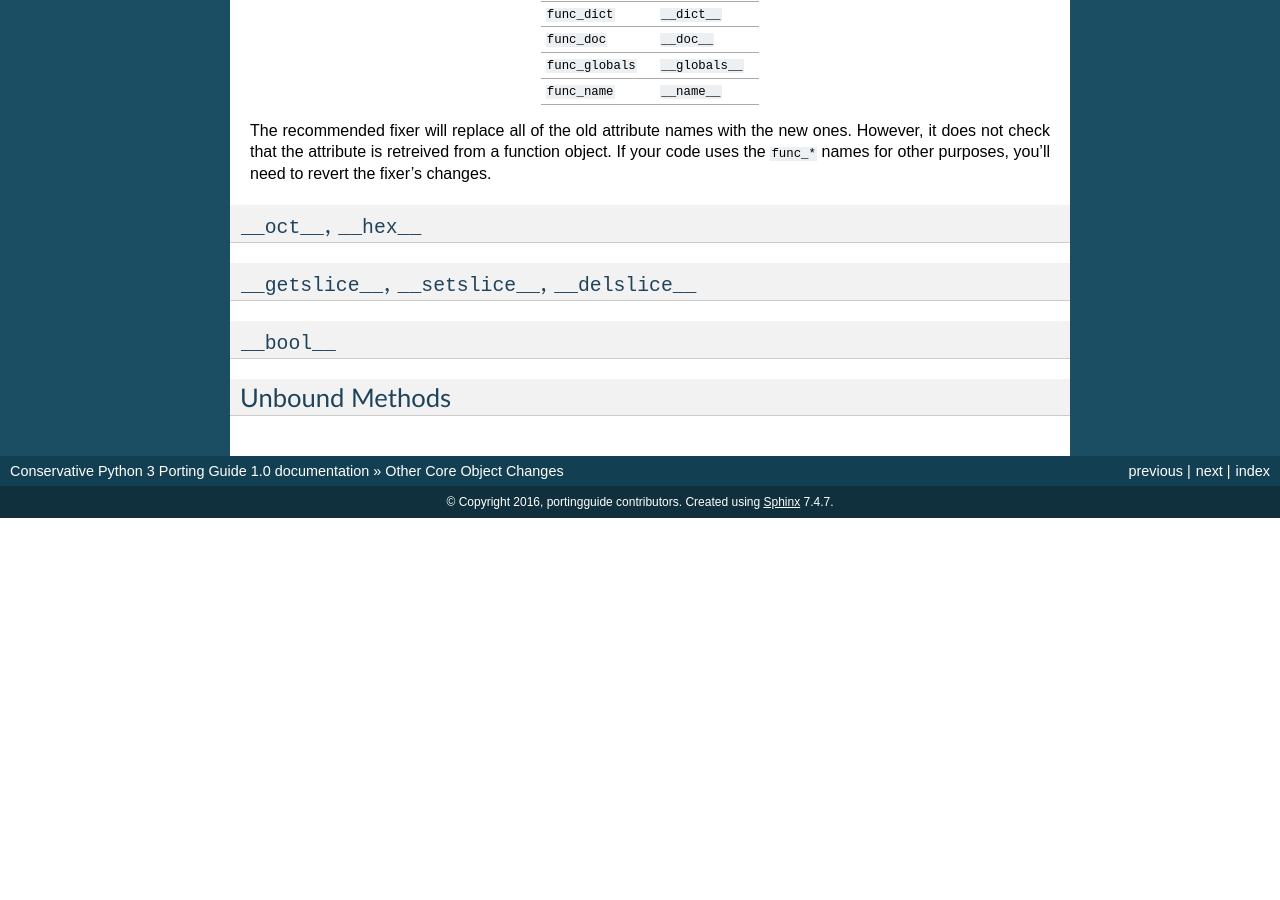
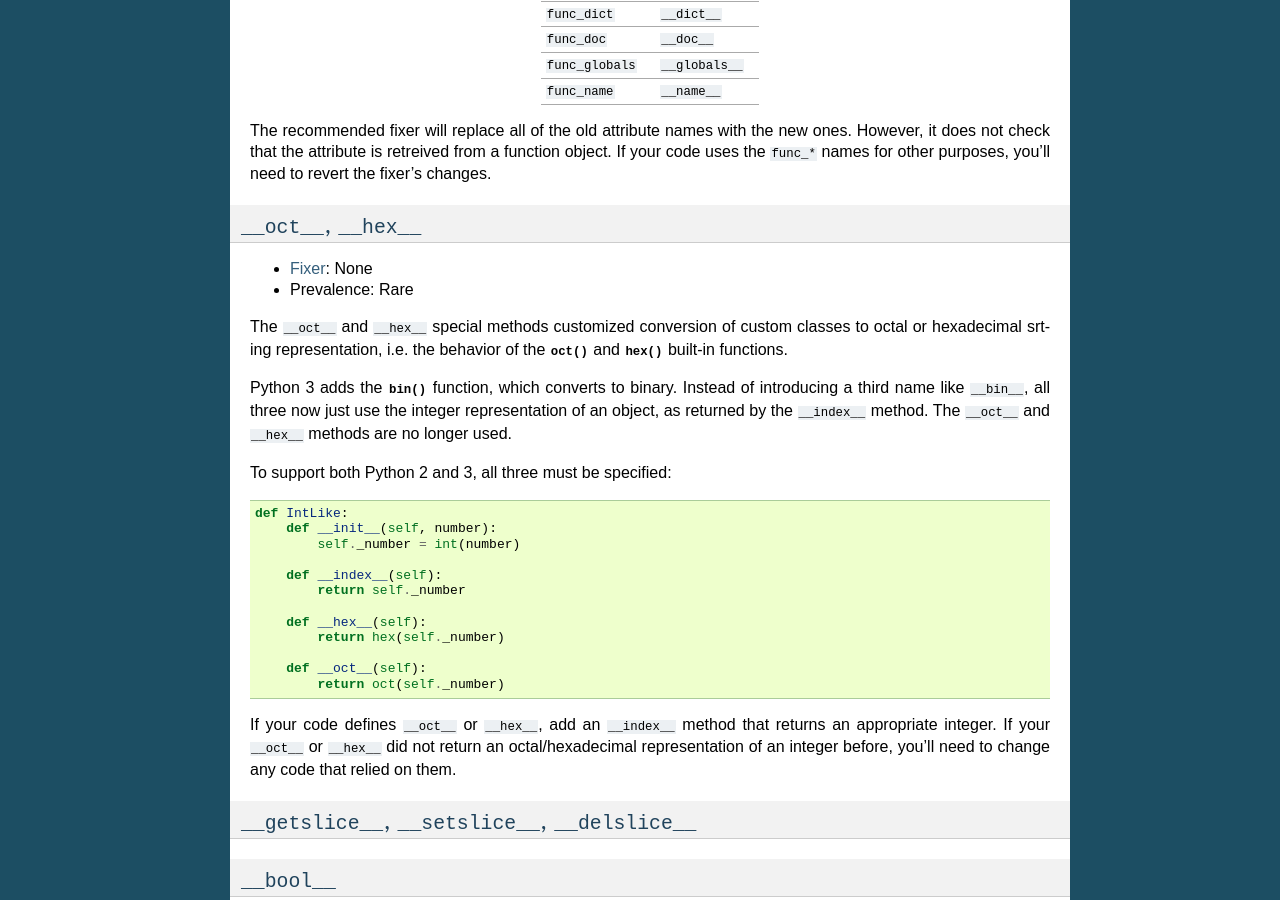
Before and after one commit to fedora-python/portingguide, a Sphinx documentation site: the page built from source/core-obj-misc.rst, in a window 1280 px wide and 900 px high, scrolled down 499 px. Built offline with Sphinx 7.4.7, drawn with Linux system fonts in a browser that asks for light colours; before the commit the page ends 1017 px from its top, so only the background shows below that.

Commit message:
Write about hex()/oct()

```diff
--- a/source/core-obj-misc.rst
+++ b/source/core-obj-misc.rst
@@ -43,6 +43,41 @@ revert the fixer's changes.
 ``__oct__``, ``__hex__``
 ~~~~~~~~~~~~~~~~~~~~~~~~
 
+* :ref:`Fixer <python-modernize>`: None
+* Prevalence: Rare
+
+The ``__oct__`` and ``__hex__`` special methods customized conversion of
+custom classes to octal or hexadecimal srting representation, i.e. the behavior
+of the :func:`oct` and :func:`hex` built-in functions.
+
+Python 3 adds the :func:`bin` function, which converts to binary.
+Instead of introducing a third name like ``__bin__``, all three now just
+use the integer representation of an object, as returned by the ``__index__``
+method.
+The ``__oct__`` and ``__hex__`` methods are no longer used.
+
+To support both Python 2 and 3, all three must be specified::
+
+    def IntLike:
+        def __init__(self, number):
+            self._number = int(number)
+
+        def __index__(self):
+            return self._number
+
+        def __hex__(self):
+            return hex(self._number)
+
+        def __oct__(self):
+            return oct(self._number)
+
+If your code defines ``__oct__`` or ``__hex__``, add an ``__index__`` method
+that returns an appropriate integer.
+If your ``__oct__`` or ``__hex__`` did not return an octal/hexadecimal
+representation of an integer before, you'll need to change any code that
+relied on them.
+
+
 ``__getslice__``, ``__setslice__``, ``__delslice__``
 ~~~~~~~~~~~~~~~~~~~~~~~~~~~~~~~~~~~~~~~~~~~~~~~~~~~~
 
```
